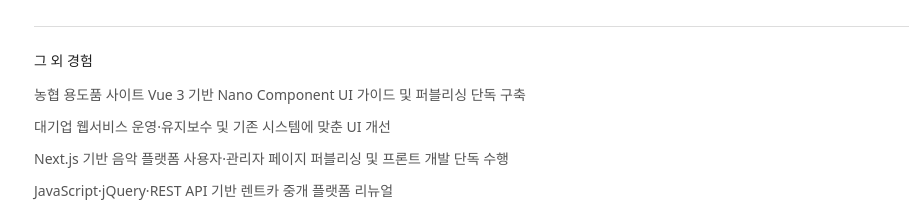
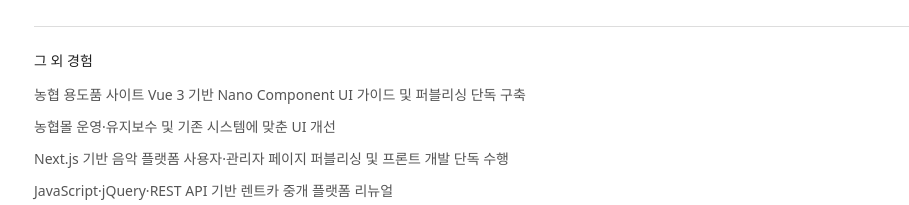
Before and after one commit to gaengkun/portfolio, a React (Vite) app: page / in a window 1280 px wide. Shown: the part 1528-1733 px from the top of the page, without its empty margins (38-947 px from the left). Built offline with nearby package versions, Linux system fonts and the light colour scheme; the HTML template or start-up script is replaced by a standard one.

Commit message:
Name Nonghyup Mall experience

```diff
--- a/src/content.ts
+++ b/src/content.ts
@@ -47,7 +47,7 @@
         ],
         highlights: [
           '농협 용도품 사이트 Vue 3 기반 Nano Component UI 가이드 및 퍼블리싱 단독 구축',
-          '대기업 웹서비스 운영·유지보수 및 기존 시스템에 맞춘 UI 개선',
+          '농협몰 운영·유지보수 및 기존 시스템에 맞춘 UI 개선',
           'Next.js 기반 음악 플랫폼 사용자·관리자 페이지 퍼블리싱 및 프론트 개발 단독 수행',
           'JavaScript·jQuery·REST API 기반 렌트카 중개 플랫폼 리뉴얼',
           'GNUBOARD·YoungCart·Cafe24 기반 병원, 기업, 쇼핑몰, 글로벌 사이트 등 50개 이상 구축',
```
